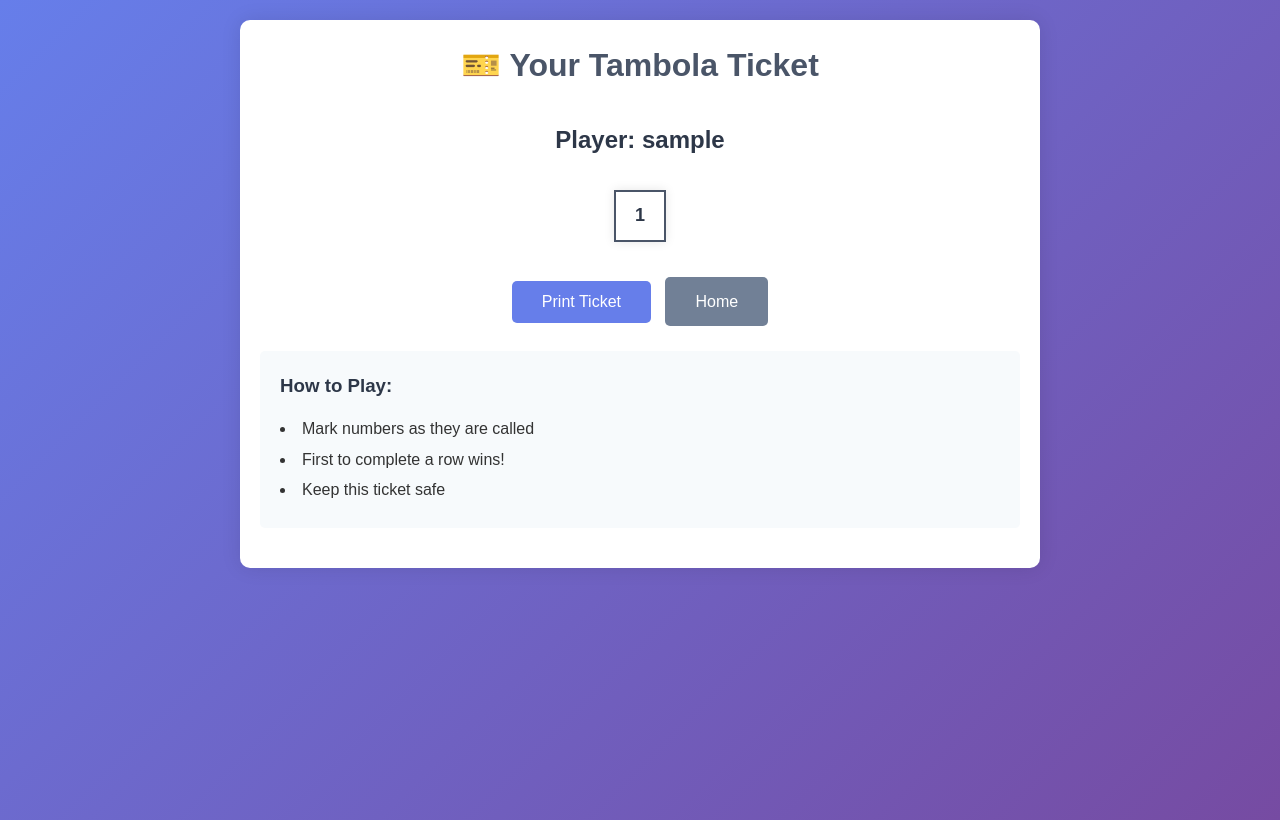
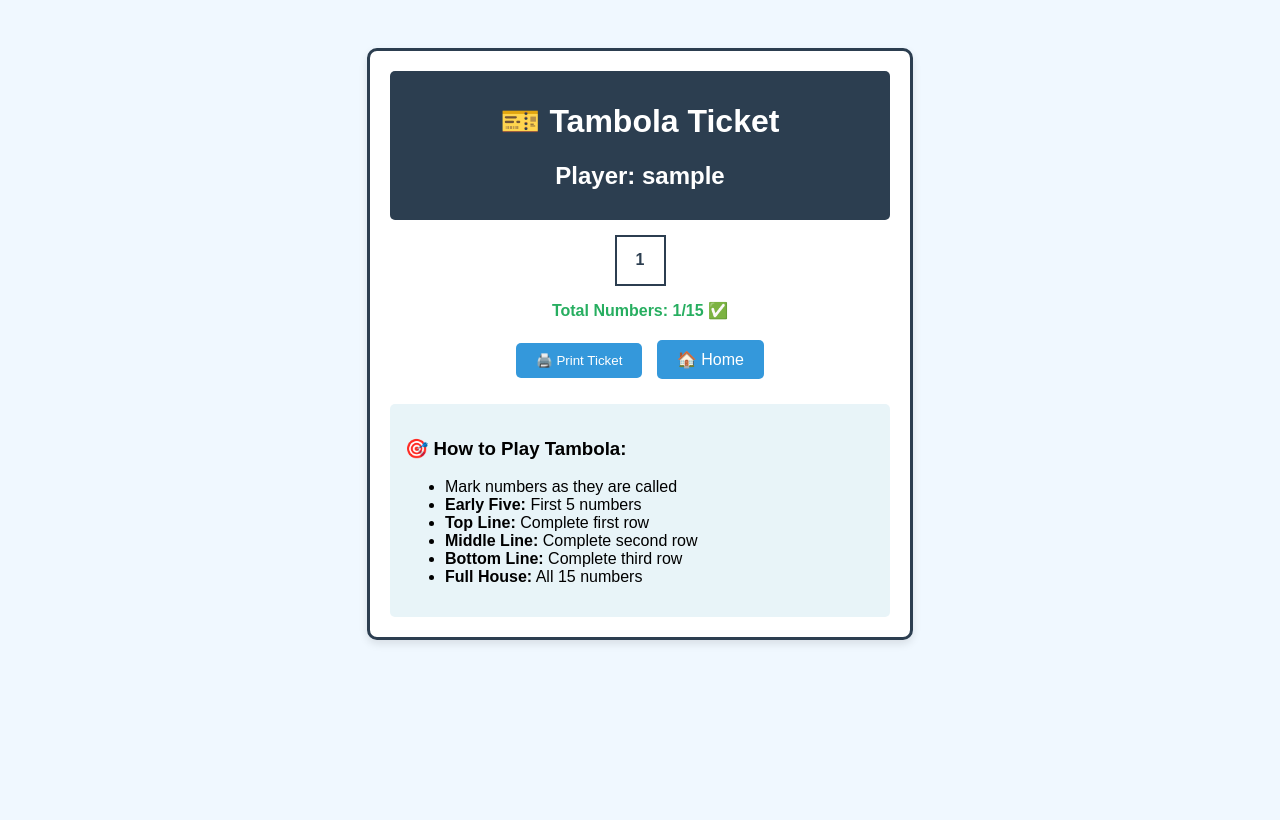
Before and after one commit to ayanlove81-creator/Tambola, a Flask app: template templates/ticket.html in a window 1280 px wide. After the commit the page ends 644 px from the top, so only its background shows below. Run offline with Flask 3, Linux system fonts and the light colour scheme; the template is opened without the code that fills it: most values are stand-ins (such as "Sample title", 1, 10 or a date in 2020).

Commit message:
Update ticket.html

```diff
--- a/templates/ticket.html
+++ b/templates/ticket.html
@@ -1,19 +1,88 @@
 <!DOCTYPE html>
-<html lang="en">
+<html>
 <head>
-    <meta charset="UTF-8">
+    <title>WELCOME To TCI INDIAN COMMUNITY DIWALI PARTYt</title>
+    <title>Your Tambola Ticket</title>
     <meta name="viewport" content="width=device-width, initial-scale=1.0">
-    <title>Your Tambola Ticket</title>
-    <link rel="stylesheet" href="{{ url_for('static', filename='style.css') }}">
+    <style>
+        body {
+            font-family: Arial, sans-serif;
+            text-align: center;
+            padding: 20px;
+            background: #f0f8ff;
+        }
+        .ticket-container {
+            background: white;
+            border: 3px solid #2c3e50;
+            border-radius: 10px;
+            padding: 20px;
+            margin: 20px auto;
+            max-width: 500px;
+            box-shadow: 0 4px 8px rgba(0,0,0,0.1);
+        }
+        .player-info {
+            background: #2c3e50;
+            color: white;
+            padding: 10px;
+            border-radius: 5px;
+            margin-bottom: 15px;
+        }
+        .tambola-ticket {
+            border-collapse: collapse;
+            margin: 0 auto;
+            background: white;
+            border: 2px solid #2c3e50;
+        }
+        .tambola-ticket td {
+            width: 45px;
+            height: 45px;
+            border: 1px solid #34495e;
+            text-align: center;
+            font-weight: bold;
+            font-size: 16px;
+        }
+        .tambola-ticket td.number {
+            background: #fff;
+            color: #2c3e50;
+        }
+        .tambola-ticket td.empty {
+            background: #ecf0f1;
+        }
+        .btn {
+            background: #3498db;
+            color: white;
+            padding: 10px 20px;
+            text-decoration: none;
+            border: none;
+            border-radius: 5px;
+            margin: 5px;
+            cursor: pointer;
+            display: inline-block;
+        }
+        .btn:hover {
+            background: #2980b9;
+        }
+        .instructions {
+            background: #e8f4f8;
+            padding: 15px;
+            border-radius: 5px;
+            margin-top: 20px;
+            text-align: left;
+        }
+        @media print {
+            .no-print { display: none; }
+            body { background: white; }
+            .ticket-container { border: none; box-shadow: none; }
+        }
+    </style>
 </head>
 <body>
-    <div class="container">
-        <h1>🎫 Your Tambola Ticket</h1>
+    <div class="ticket-container">
         <div class="player-info">
+            <h1>🎫 Tambola Ticket</h1>
             <h2>Player: {{ user_name }}</h2>
         </div>
 
-        <div class="ticket">
         <table class="tambola-ticket">
             {% for row in ticket %}
             <tr>
@@ -25,19 +94,25 @@
             </tr>
             {% endfor %}
         </table>
+
+        <div style="margin: 15px 0; font-weight: bold; color: #27ae60;">
+            Total Numbers: {{ total_numbers }}/15 ✅
         </div>
 
-        <div class="actions">
-            <button onclick="window.print()" class="btn">Print Ticket</button>
-            <a href="{{ url_for('index') }}" class="btn secondary">Home</a>
+        <div class="no-print">
+            <button onclick="window.print()" class="btn">🖨️ Print Ticket</button>
+            <a href="/" class="btn">🏠 Home</a>
         </div>
 
         <div class="instructions">
-            <h3>How to Play:</h3>
+            <h3>🎯 How to Play Tambola:</h3>
             <ul>
                 <li>Mark numbers as they are called</li>
-                <li>First to complete a row wins!</li>
-                <li>Keep this ticket safe</li>
+                <li><strong>Early Five:</strong> First 5 numbers</li>
+                <li><strong>Top Line:</strong> Complete first row</li>
+                <li><strong>Middle Line:</strong> Complete second row</li>
+                <li><strong>Bottom Line:</strong> Complete third row</li>
+                <li><strong>Full House:</strong> All 15 numbers</li>
             </ul>
         </div>
     </div>
```
Lines whose indentation alone changed are shown as unchanged.
